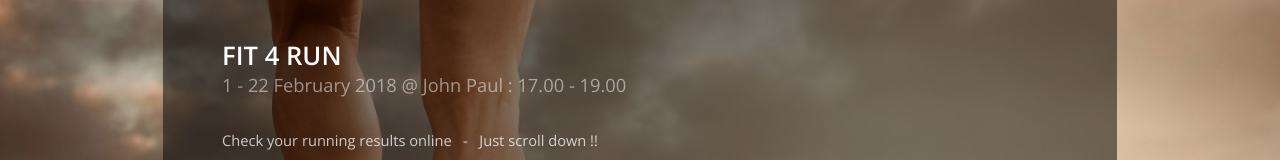
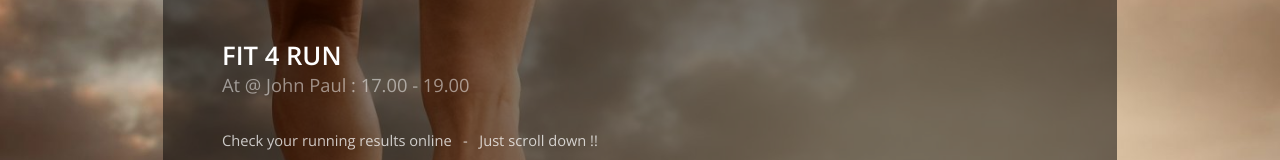
Before and after one commit to chawanvtp/AU-Fit4Run, a plain HTML site: page Fit4Run/index.html in a window 1280 px wide. Shown: the part 155-315 px from the top of the page. Drawn offline with nearby package versions, Linux system fonts and the light colour scheme; no server answers.

Commit message:
Update index.html

```diff
--- a/Fit4Run/index.html
+++ b/Fit4Run/index.html
@@ -50,7 +50,7 @@
 					<article class="box">
 						<header>
 							<h2>Fit 4 Run</h2>
-							<p> 1 - 22 February 2018 @ John Paul : 17.00 - 19.00</p>
+							<p> At @ John Paul : 17.00 - 19.00</p>
 						</header>
 						<div class="content">
 							<p>Check your running results online &nbsp - &nbsp Just scroll down !!</p>
```
